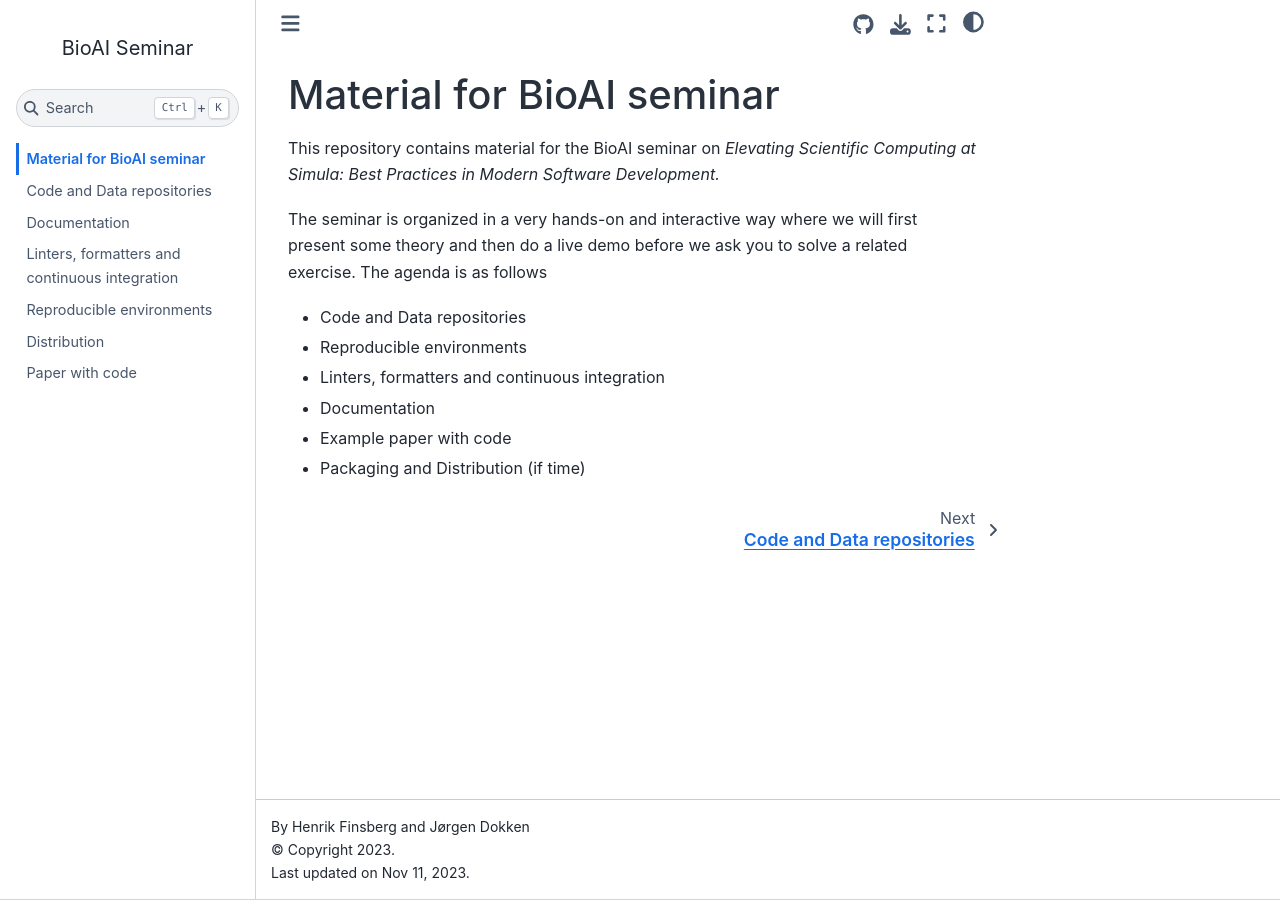
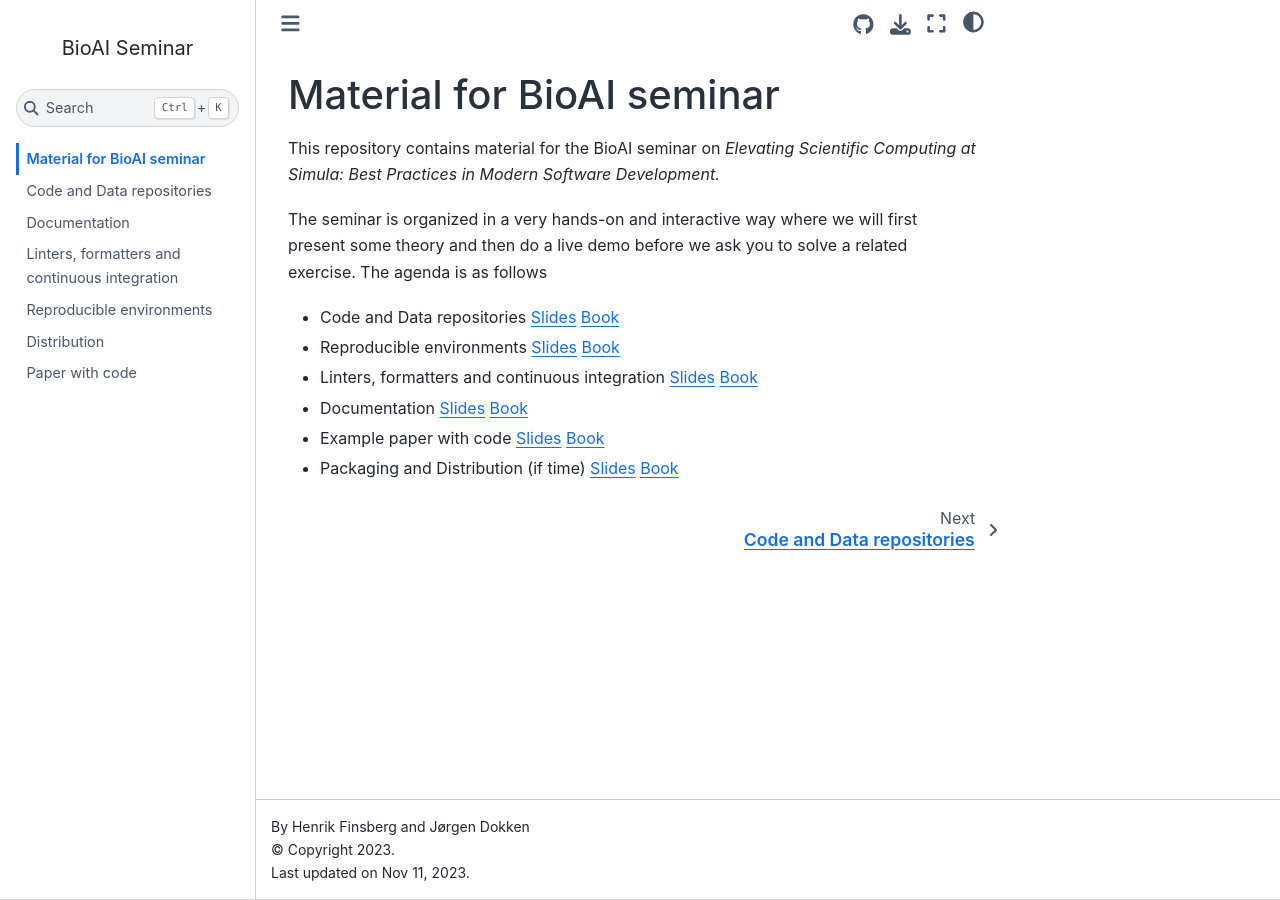
Before and after one commit to scientificcomputing/seminar-23-11-2023, a Jupyter Book: the page built from README.md, in a window 1280 px wide. Built offline with Jupyter Book 1.0.4 settings and Sphinx 7.4.7 and the Sphinx Book theme 1.1.4, drawn with Linux system fonts in a browser that asks for light colours.

Commit message:
Add links to slides and book

```diff
--- a/README.md
+++ b/README.md
@@ -5,9 +5,9 @@ This repository contains material for the BioAI seminar on *Elevating Scientific
 The seminar is organized in a very hands-on and interactive way where we will first present some theory and then do a live demo before we ask you to solve a related exercise.
 The agenda is as follows
 
-- Code and Data repositories
-- Reproducible environments
-- Linters, formatters and continuous integration
-- Documentation
-- Example paper with code
-- Packaging and Distribution (if time)
+- Code and Data repositories [Slides](https://scientificcomputing.github.io/bioai-seminar-23-11-2023/repo-slides.html) [Book](https://scientificcomputing.github.io/bioai-seminar-23-11-2023/docs/repo.html)
+- Reproducible environments [Slides](https://scientificcomputing.github.io/bioai-seminar-23-11-2023/environments-slides.html) [Book](https://scientificcomputing.github.io/bioai-seminar-23-11-2023/docs/environments.html)
+- Linters, formatters and continuous integration [Slides](https://scientificcomputing.github.io/bioai-seminar-23-11-2023/testing-slides.html) [Book](https://scientificcomputing.github.io/bioai-seminar-23-11-2023/docs/testing.html)
+- Documentation [Slides](https://scientificcomputing.github.io/bioai-seminar-23-11-2023/documentation-slides.html) [Book](https://scientificcomputing.github.io/bioai-seminar-23-11-2023/docs/documentation.html)
+- Example paper with code [Slides](https://scientificcomputing.github.io/bioai-seminar-23-11-2023/paper-slides.html) [Book](https://scientificcomputing.github.io/bioai-seminar-23-11-2023/docs/paper.html)
+- Packaging and Distribution (if time) [Slides](https://scientificcomputing.github.io/bioai-seminar-23-11-2023/distribution-slides.html) [Book](https://scientificcomputing.github.io/bioai-seminar-23-11-2023/docs/distribution.html)
```
Also changed, not shown: docs/documentation.md (+2 -2 lines), docs/environments.md (+1 -1 lines).
